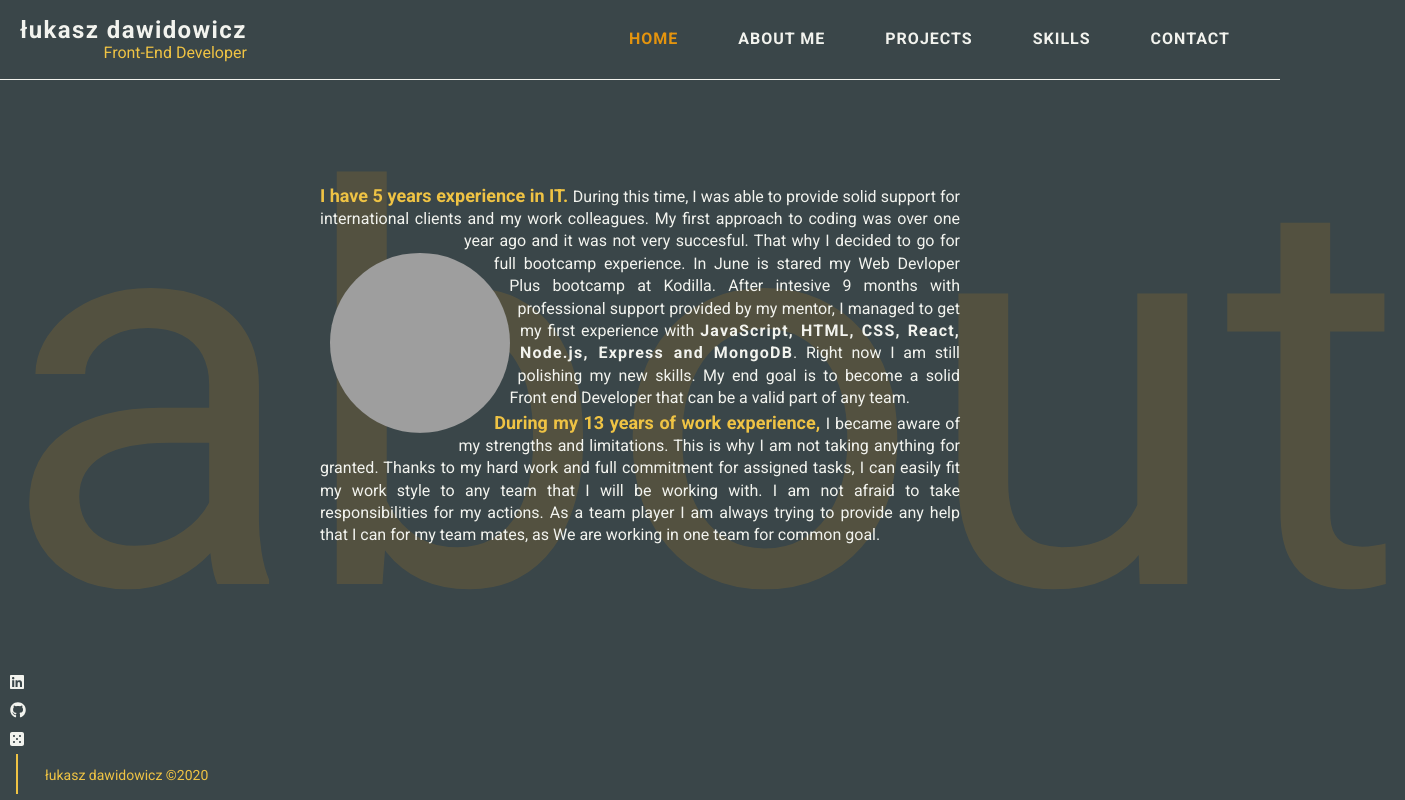
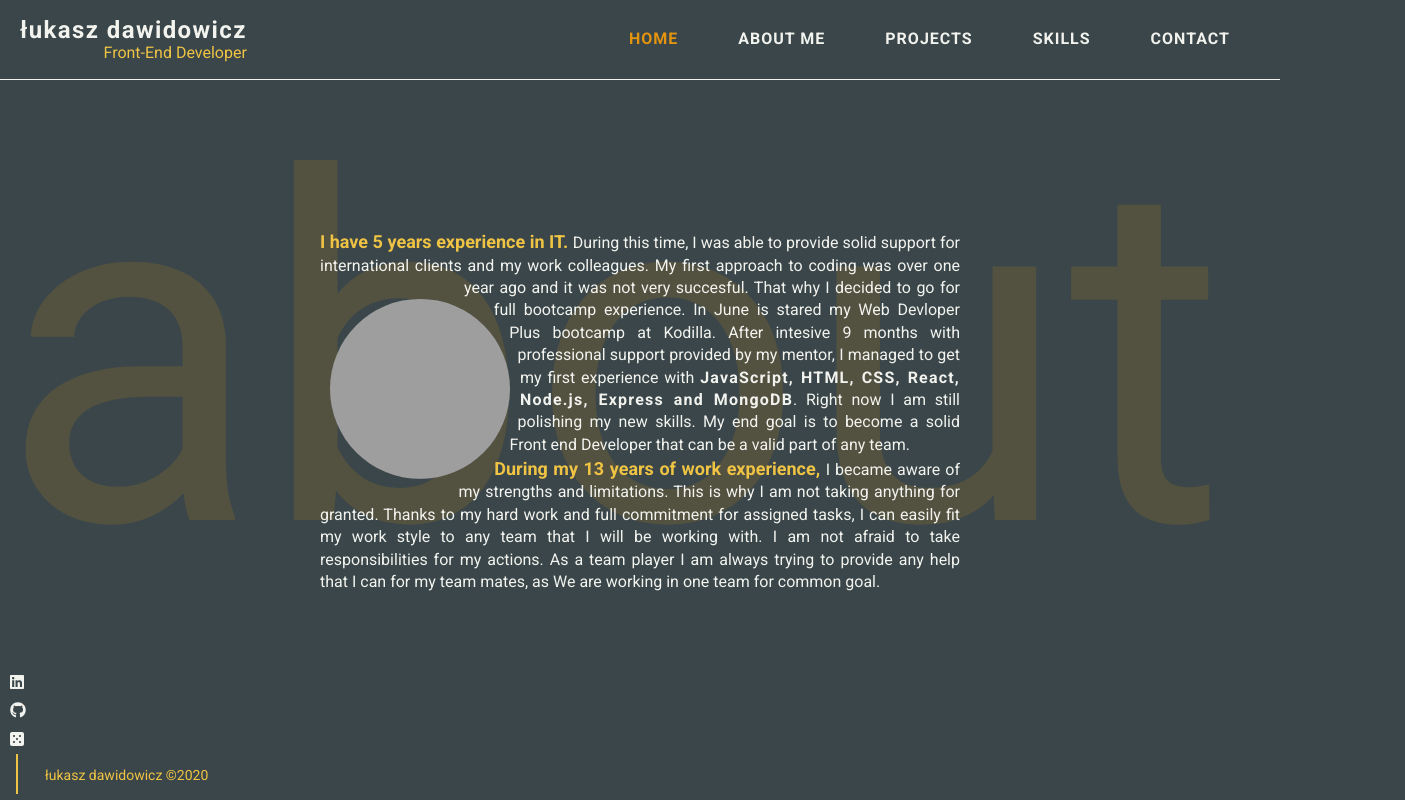
Before and after one commit to shivetay/LD_portfolio, a React (Create React App) app: page /about in a window 1280 px wide. Shown: the whole page, 1405 px wide, since content can reach past the window. Built offline with nearby package versions, Linux system fonts and the light colour scheme; grey boxes are pictures that could not be loaded.

Commit message:
add rwd in about

```diff
--- a/src/components/views/About/About.scss
+++ b/src/components/views/About/About.scss
@@ -9,9 +9,14 @@
     font-size: 55rem;
     color: $color-font-contrast-second;
     opacity: 0.15;
+    @include respond(desktop-big) {
+      font-size: 48rem;
+    }
     @include respond(desktop) {
-      margin-left: 5rem;
       font-size: 38rem;
+    }
+    @include respond(desktop-small) {
+      font-size: 36rem;
     }
     @include respond(tab-port) {
       font-size: 34rem;
@@ -28,7 +33,7 @@
 
   &__Content {
     position: absolute;
-    top: 45%;
+    top: 60%;
     left: 50%;
     transform: translate(-50%, -50%);
     z-index: 99;
@@ -37,19 +42,19 @@
     line-height: 1.4;
 
     @include respond(desktop) {
-      top: 75%;
+      top: 60%;
     }
     @include respond(desktop-small) {
-      top: 75%;
+      top: 60%;
     }
     @include respond(tab-port) {
-      top: 75%;
+      top: 60%;
     }
     @include respond(phone) {
-      top: 75%;
+      top: 60%;
     }
     @include respond(xsmall) {
-      top: 75%;
+      top: 100%;
     }
     &-img {
       margin: 6rem 0;
--- a/src/styles/mixins.scss
+++ b/src/styles/mixins.scss
@@ -37,6 +37,11 @@
       @content;
     }
   }
+  @if $brakepoint == desktop-big {
+    @media (min-width: $bp-desktop) {
+      @content;
+    }
+  }
   @if $brakepoint == mix-phone-tab {
     @media (max-width: $bp-tablet-portrait) and (min-width: $bp-phone) {
       @content;
```
